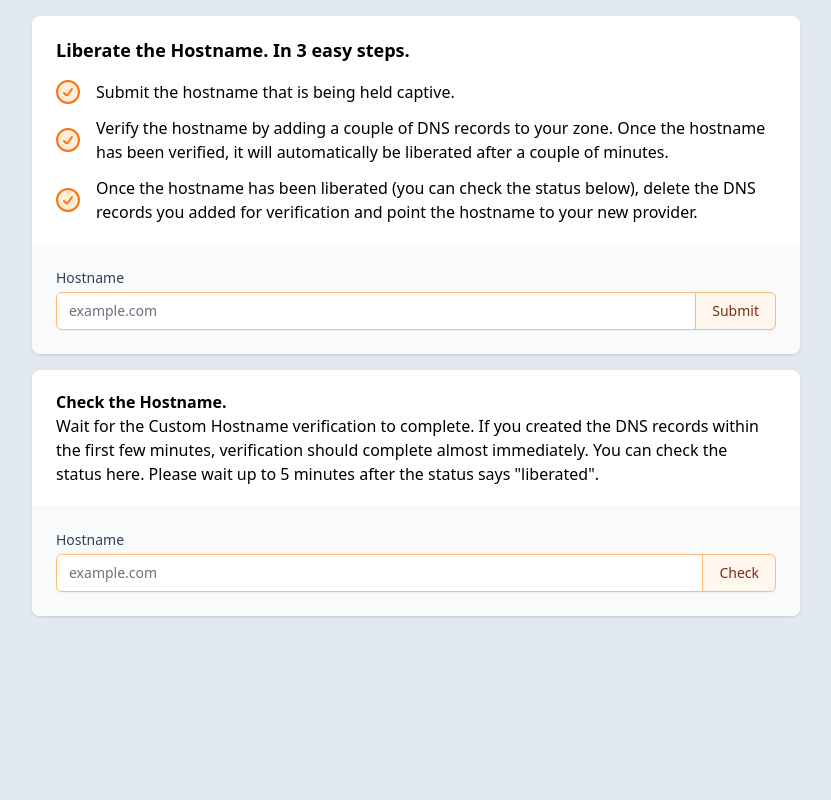
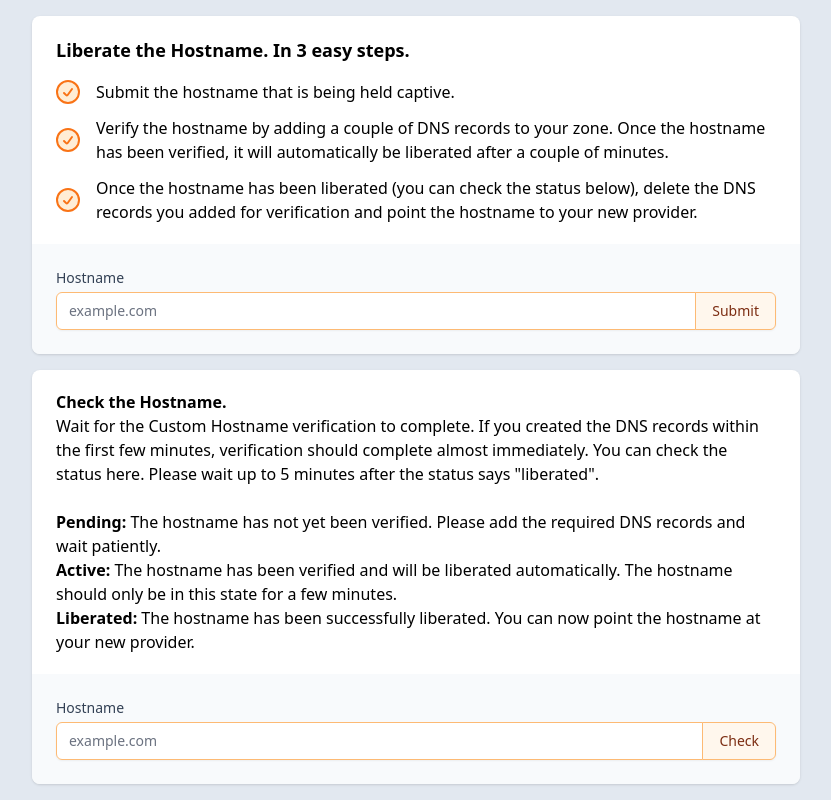
Before and after one commit to AlbertSPedersen/liberate-the-hostname, a website: page public/index.html in a window 1280 px wide. Shown: the whole page, without its empty margins (224-1055 px from the left). Drawn offline with Linux system fonts and the light colour scheme.

Commit message:
feat: add status explanations

```diff
--- a/public/index.html
+++ b/public/index.html
@@ -104,6 +104,12 @@
 						minutes, verification should complete almost immediately. You can check the status here.
 						Please wait up to 5 minutes after the status says "liberated".
 					</p>
+					<br>
+					<ul>
+						<li><strong>Pending:</strong> The hostname has not yet been verified. Please add the required DNS records and wait patiently.</li>
+						<li><strong>Active:</strong> The hostname has been verified and will be liberated automatically. The hostname should only be in this state for a few minutes.</li>
+						<li><strong>Liberated:</strong> The hostname has been successfully liberated. You can now point the hostname at your new provider.</li>
+					</ul>
 				</div>
 				<div class="px-4 py-5 bg-slate-50 sm:p-6">
 					<form id="check">
```
